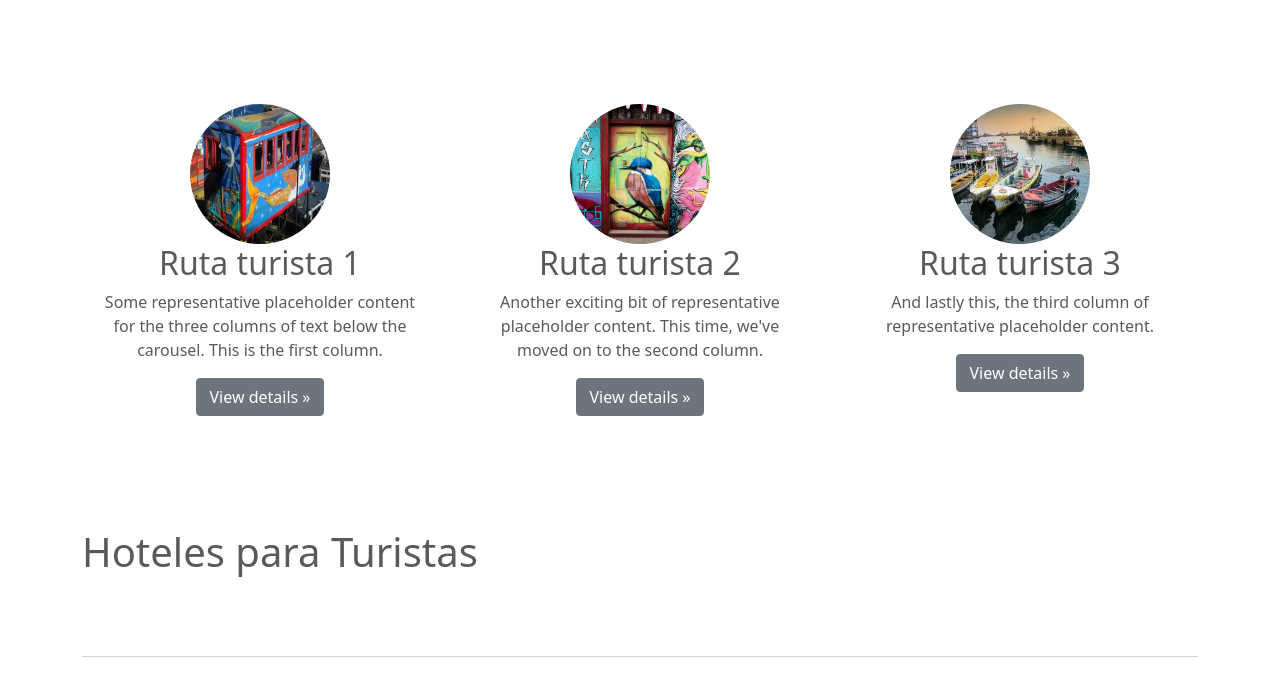
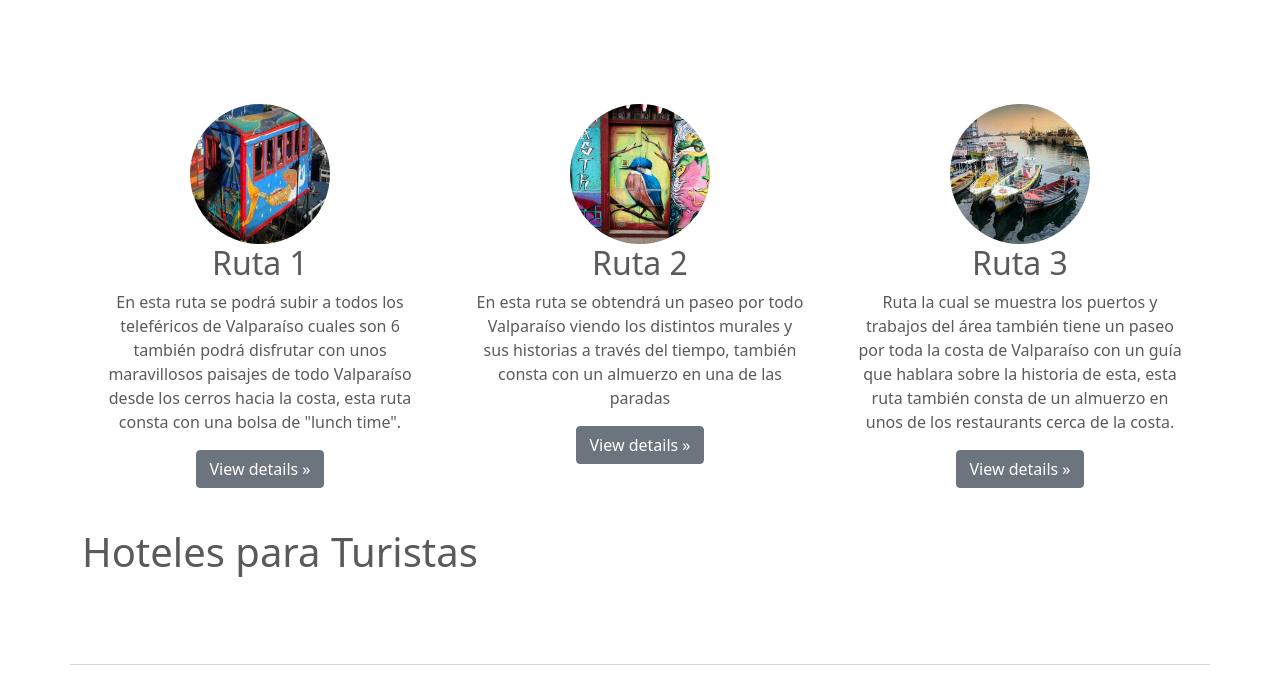
Before and after one commit to LegenB1/turistas, a Django app: page / in a window 1280 px wide. Shown: the part 801-1475 px from the top of the page. Run offline with Django 3.2, Linux system fonts and the light colour scheme; data comes from the database, SQL or seed files in the repository; both versions use the stored data as it was after the commit; some libraries are stand-ins or nearby versions.

Commit message:
Se listan las rutas

```diff
--- a/app/templates/app/index.html
+++ b/app/templates/app/index.html
@@ -56,26 +56,17 @@
       <hr class="featurette-divider">
       <br>
       <div class="row">
+        {% for r in ruta %}
         <div class="col-lg-4">
-            <img src="{% static 'img/mini1.jpg' %}" class="bd-placeholder-img rounded-circle" width="140" height="140" alt="">
-            <h2>Ruta turista 1</h2>
-            <p>Some representative placeholder content for the three columns of text below the carousel. This is the first column.</p>
+          {% if r.imagen %}
+            <img src="{{ r.imagen.url }}" class="bd-placeholder-img rounded-circle" width="140" height="140" alt="">
+          {% endif %}
+            <h2>{{ r.nombre }}</h2>
+            <p>{{ r.descripcion }}</p>
             <p><a class="btn btn-secondary" href="#">View details &raquo;</a></p>
         </div>
+        {% endfor %}
 
-        <div class="col-lg-4">
-            <img src="{% static 'img/mini2.jpg' %}" class="bd-placeholder-img rounded-circle" width="140" height="140" alt="">
-            <h2>Ruta turista 2</h2>
-            <p>Another exciting bit of representative placeholder content. This time, we've moved on to the second column.</p>
-            <p><a class="btn btn-secondary" href="#">View details &raquo;</a></p>
-        </div>
-        <div class="col-lg-4">
-            <img src="{% static 'img/mini3.jpg' %}" class="bd-placeholder-img rounded-circle" width="140" height="140" alt="">
-            <h2>Ruta turista 3</h2>
-            <p>And lastly this, the third column of representative placeholder content.</p>
-            <p><a class="btn btn-secondary" href="#">View details &raquo;</a></p>
-        </div>
-      </div>
       <br>
       <br>
       <br>
--- a/app/views.py
+++ b/app/views.py
@@ -8,10 +8,14 @@ from .forms import CustomUserForms
 # Create your views here.
 def index(request):
     hotel = Hotel.objects.all()
+    ruta = Ruta.objects.all()
     data ={
-        'hotel' : hotel
+        'hotel' : hotel,
+        'ruta': ruta
     }
-    return render(request, 'app/index.html', data)
+
+    return render(request, 'app/index.html',data)
+
 
 
 
```
Also changed, not shown: db.sqlite3, media/rutas/mini1_875hraQ.jpg (added), media/rutas/mini2.jpg (added), media/rutas/mini3.jpg (added).
